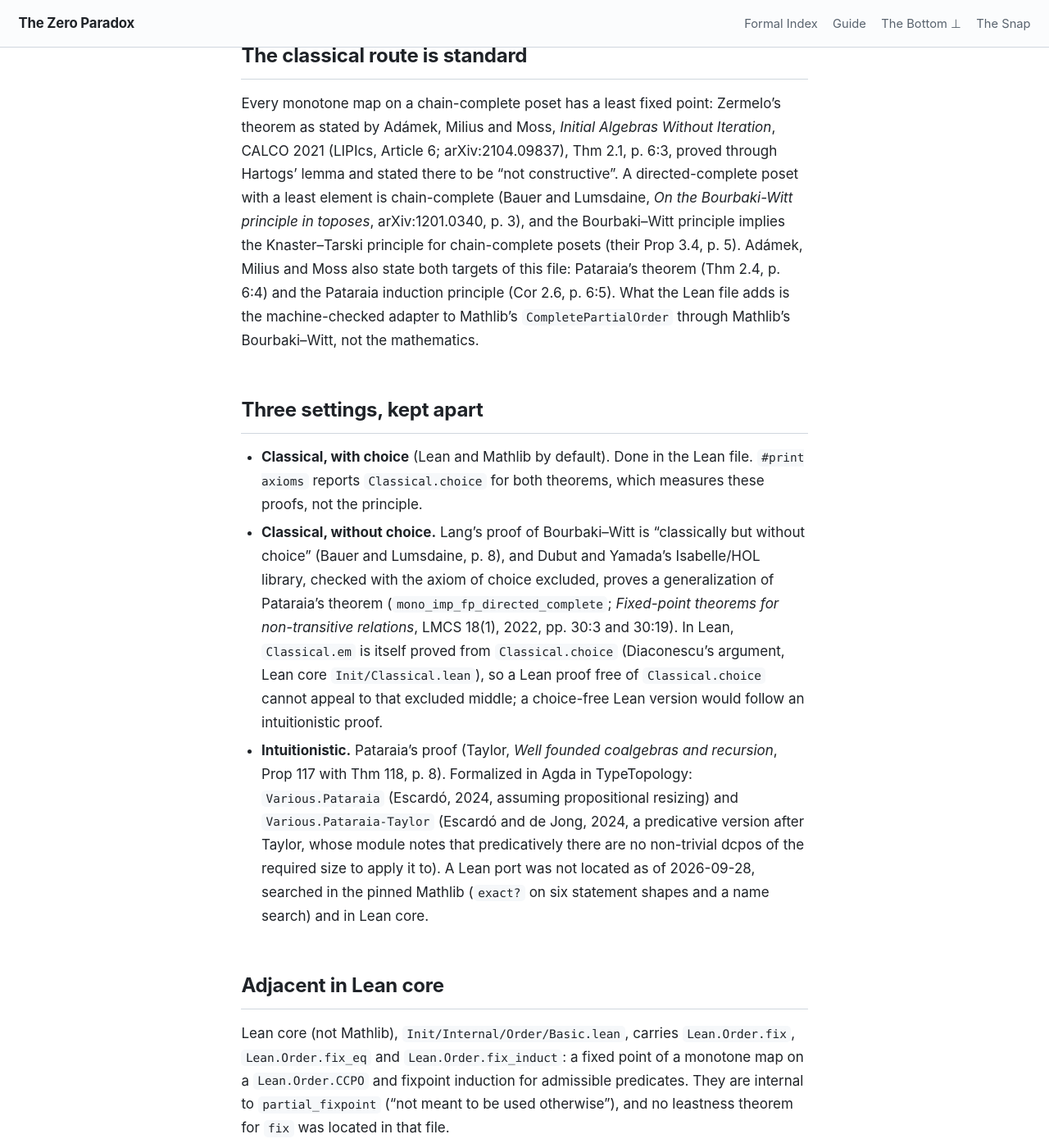
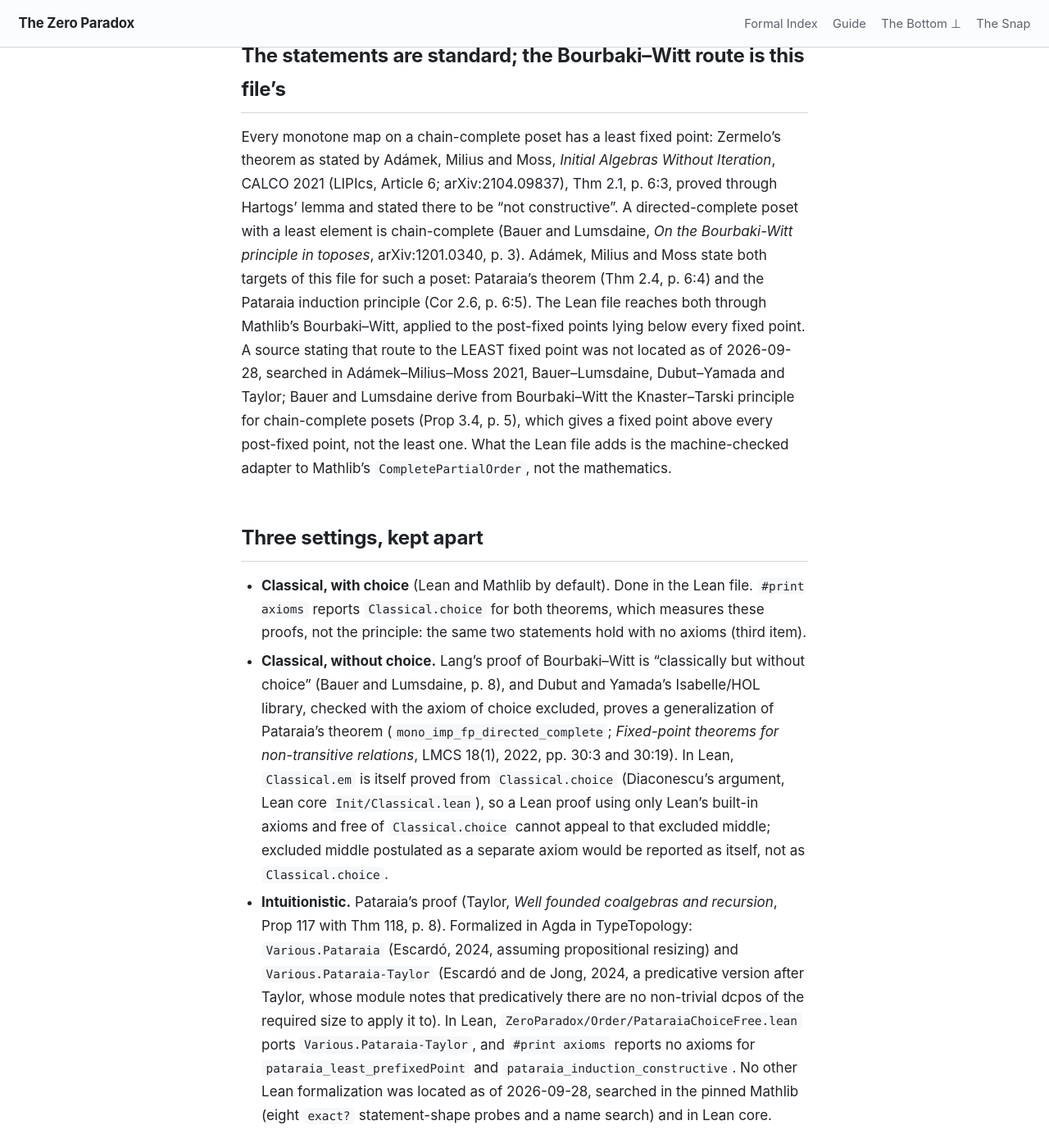
Before and after one commit to timbrigham/ZeroParadox, a Jekyll site: the page built from ZeroParadox/Order/PataraiaFromBourbakiWitt.md, in a window 1280 px wide and 1400 px high, scrolled down 256 px. Shown: the whole window at 82% size. Built offline with Jekyll 4.4.1, drawn with Linux system fonts in a browser that asks for light colours; our own code applies the rules of GitHub Pages for plain Markdown files.

Commit message:
Keystone Addendum v1.15: point the surfaces at the no-axiom Pataraia proof
PataraiaChoiceFree.lean proves Pataraia's theorem and induction with no
axioms, so the surfaces that said no Lean port existed, or that the
Bourbaki-Witt route was standard, are brought up to date.

Files:
- scripts/build_zpj_keystone_addendum.py (v1.14 -> v1.15), rebuilt
  ZP-J_Keystone_Addendum.pdf; register.md (version + formal hash) and
  README.md Framework table
- CLAIMS.md (well-foundedness boundary row)
- ZeroParadox/Order/PataraiaFromBourbakiWitt.md and .lean (Formal
  Overview, two docstrings, Engineer's Take replaced with Tim's text)
- ZeroParadox/Order/PataraiaChoiceFree.lean (Formal Overview; Take
  wording per Tim's ruling)
- ZeroParadox/Multihomed/BoundaryBridge.lean (header) and .md

Findings fixed: ADV O1, O3, O4, O5, O6; ER R2-O1, R2-O2, R2-O3, R2-O4;
PA O1, O2, O4; CE-1, CE-1b, CE-2, CE-3, CE-4, CE-6, CE-8, CE-9, CE-10,
CE-11.

Co-Authored-By: Claude Opus 5.5 (1M context) <noreply@anthropic.com>
Claude-Session: https://claude.ai/code/session_01M7PxaZmdYwacRczCRPuVWC

```diff
--- a/ZeroParadox/Order/PataraiaFromBourbakiWitt.md
+++ b/ZeroParadox/Order/PataraiaFromBourbakiWitt.md
@@ -3,38 +3,45 @@
 Citations for `ZeroParadox/Order/PataraiaFromBourbakiWitt.lean`. The Lean file holds the
 declarations, the Engineer's Take and the per-declaration statements.
 
-## The classical route is standard
+## The statements are standard; the Bourbaki–Witt route is this file's
 
 Every monotone map on a chain-complete poset has a least fixed point: Zermelo's theorem as stated
 by Adámek, Milius and Moss, *Initial Algebras Without Iteration*, CALCO 2021 (LIPIcs, Article 6;
 arXiv:2104.09837), Thm 2.1, p. 6:3, proved through Hartogs' lemma and stated there to be "not
 constructive". A directed-complete poset with a least element is chain-complete (Bauer and
-Lumsdaine, *On the Bourbaki-Witt principle in toposes*, arXiv:1201.0340, p. 3), and the
-Bourbaki–Witt principle implies the Knaster–Tarski principle for chain-complete posets (their
-Prop 3.4, p. 5). Adámek, Milius and Moss also state both targets of this file: Pataraia's theorem
-(Thm 2.4, p. 6:4) and the Pataraia induction principle (Cor 2.6, p. 6:5). What the Lean file adds
-is the machine-checked adapter to Mathlib's `CompletePartialOrder` through Mathlib's Bourbaki–Witt,
-not the mathematics.
+Lumsdaine, *On the Bourbaki-Witt principle in toposes*, arXiv:1201.0340, p. 3). Adámek, Milius and
+Moss state both targets of this file for such a poset: Pataraia's theorem (Thm 2.4, p. 6:4) and
+the Pataraia induction principle (Cor 2.6, p. 6:5). The Lean file reaches both through Mathlib's
+Bourbaki–Witt, applied to the post-fixed points lying below every fixed point. A source stating
+that route to the LEAST fixed point was not located as of 2026-09-28, searched in Adámek–Milius–Moss
+2021, Bauer–Lumsdaine, Dubut–Yamada and Taylor; Bauer and Lumsdaine derive from Bourbaki–Witt the
+Knaster–Tarski principle for chain-complete posets (Prop 3.4, p. 5), which gives a fixed point
+above every post-fixed point, not the least one. What the Lean file adds is the machine-checked
+adapter to Mathlib's `CompletePartialOrder`, not the mathematics.
 
 ## Three settings, kept apart
 
 - **Classical, with choice** (Lean and Mathlib by default). Done in the Lean file. `#print axioms`
-  reports `Classical.choice` for both theorems, which measures these proofs, not the principle.
+  reports `Classical.choice` for both theorems, which measures these proofs, not the principle:
+  the same two statements hold with no axioms (third item).
 - **Classical, without choice.** Lang's proof of Bourbaki–Witt is "classically but without choice"
   (Bauer and Lumsdaine, p. 8), and Dubut and Yamada's Isabelle/HOL library, checked with the axiom
   of choice excluded, proves a generalization of Pataraia's theorem
   (`mono_imp_fp_directed_complete`; *Fixed-point theorems for non-transitive relations*, LMCS
   18(1), 2022, pp. 30:3 and 30:19). In Lean, `Classical.em` is itself proved from
-  `Classical.choice` (Diaconescu's argument, Lean core `Init/Classical.lean`), so a Lean proof free
-  of `Classical.choice` cannot appeal to that excluded middle; a choice-free Lean version would
-  follow an intuitionistic proof.
+  `Classical.choice` (Diaconescu's argument, Lean core `Init/Classical.lean`), so a Lean proof using
+  only Lean's built-in axioms and free of `Classical.choice` cannot appeal to that excluded middle;
+  excluded middle postulated as a separate axiom would be reported as itself, not as
+  `Classical.choice`.
 - **Intuitionistic.** Pataraia's proof (Taylor, *Well founded coalgebras and recursion*, Prop 117
   with Thm 118, p. 8). Formalized in Agda in TypeTopology: `Various.Pataraia` (Escardó, 2024,
   assuming propositional resizing) and `Various.Pataraia-Taylor` (Escardó and de Jong, 2024, a
   predicative version after Taylor, whose module notes that predicatively there are no non-trivial
-  dcpos of the required size to apply it to). A Lean port was not located as of 2026-09-28,
-  searched in the pinned Mathlib (`exact?` on six statement shapes and a name search) and in Lean
-  core.
+  dcpos of the required size to apply it to). In Lean, `ZeroParadox/Order/PataraiaChoiceFree.lean`
+  ports `Various.Pataraia-Taylor`, and `#print axioms` reports no axioms for
+  `pataraia_least_prefixedPoint` and `pataraia_induction_constructive`. No other Lean formalization
+  was located as of 2026-09-28, searched in the pinned Mathlib (eight `exact?` statement-shape
+  probes and a name search) and in Lean core.
 
 ## Adjacent in Lean core
 
```
Also changed, not shown: CLAIMS.md (+1 -1 lines), README.md (+1 -1 lines), ZeroParadox/Multihomed/BoundaryBridge.md (+5 -4 lines), register.md (+1 -1 lines), scripts/build_zpj_keystone_addendum.py (+26 -32 lines), 4 other files.
